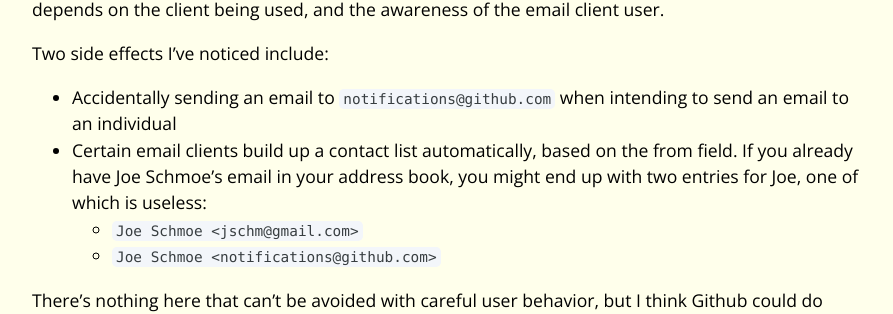
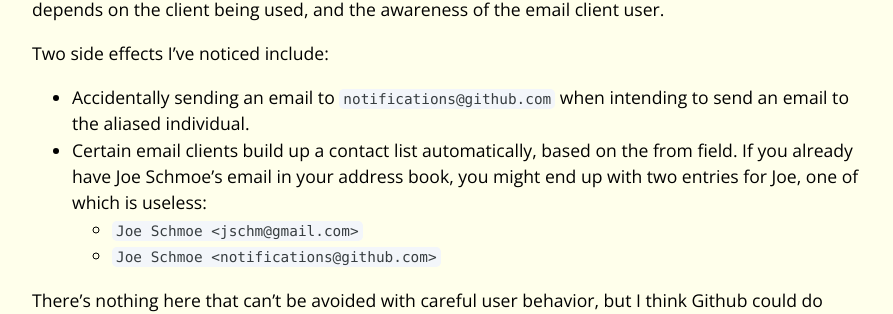
Before and after one commit to maddo/maddo.github.io, a Jekyll site: the page built from _posts/2015-07-22-users-names-in-github-notification-emails.md, in a window 1280 px wide. Shown: the part 673-987 px from the top of the page, without its empty margins (192-1085 px from the left). Built offline with Jekyll 4.4.1, drawn with Linux system fonts in a browser that asks for light colours.

Commit message:
Typo, formatting

```diff
--- a/_posts/2015-07-22-users-names-in-github-notification-emails.md
+++ b/_posts/2015-07-22-users-names-in-github-notification-emails.md
@@ -19,7 +19,7 @@ The precise damage of this mixing of a unique user's name and a general Github e
 
 Two side effects I've noticed include:
 
-* Accidentally sending an email to `notifications@github.com` when intending to send an email to an individual
+* Accidentally sending an email to `notifications@github.com` when intending to send an email to the aliased individual.
 * Certain email clients build up a contact list automatically, based on the from field. If you already have Joe Schmoe's email in your address book, you might end up with two entries for Joe, one of which is useless:
     * `Joe Schmoe <jschm@gmail.com>`
     * `Joe Schmoe <notifications@github.com>`
```
